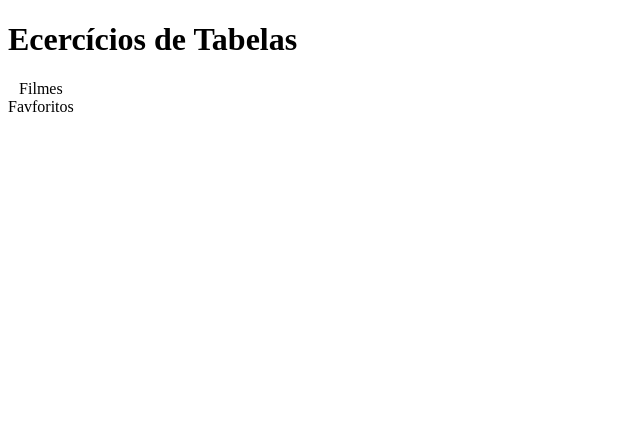
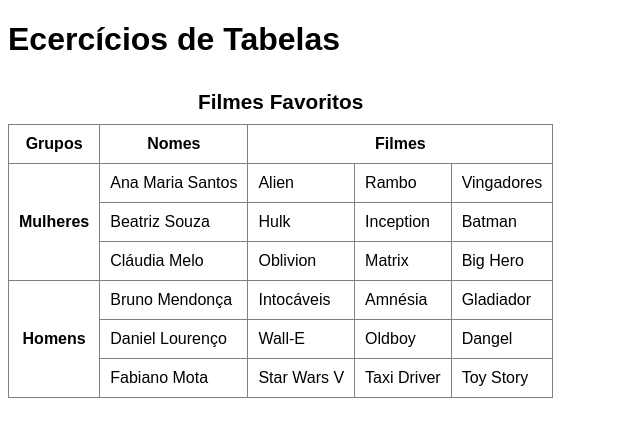
Before and after one commit to Mauricionizio/html-css, a plain HTML site: page exercicios/ex023/tabelaoo4.html in a window 1280 px wide. Shown: the whole page, without its empty margins (0-640 px from the left). Drawn offline with Linux system fonts and the light colour scheme.

Commit message:
exercicio tabela 004

```diff
--- a/exercicios/ex023/tabelaoo4.html
+++ b/exercicios/ex023/tabelaoo4.html
@@ -4,18 +4,81 @@
     <meta charset="UTF-8">
     <meta name="viewport" content="width=device-width, initial-scale=1.0">
     <title>Tabelas</title>
+
+    <style>
+        body {
+            font-family: Arial, Helvetica, sans-serif;
+        }
+
+        table {
+            border-collapse: collapse;
+        }
+
+        caption {
+            font-size: 1.3em;
+            font-weight: bold;
+            padding: 10px;
+        }
+
+        th,td {
+            border: 1px solid gray;
+            padding: 10px;
+        }
+
+    </style>
 </head>
 <body>
     <h1>Ecercícios de Tabelas</h1>
     <table>
         <caption>
-            Filmes Favforitos
+            Filmes Favoritos
         </caption>
         <thead>
-
+            <tr>
+                <th scope="col">Grupos</th>
+                <th scope="col">Nomes</th>
+                <th colspan="3" scope="colgroup">Filmes</th>
+            </tr>
         </thead>
         <tbody>
-
+            <tr>
+                <th rowspan="3" scope="rowgroup">Mulheres</th>
+                <td>Ana Maria Santos</td>
+                <td>Alien</td>
+                <td>Rambo</td>
+                <td>Vingadores</td>
+            </tr>
+            <tr>
+                <td>Beatriz Souza</td>
+                <td>Hulk</td>
+                <td>Inception</td>
+                <td>Batman</td>
+            </tr>
+            <tr>
+                <td>Cláudia Melo</td>
+                <td>Oblivion</td>
+                <td>Matrix</td>
+                <td>Big Hero</td>
+            </tr>
+            <tr>
+                <th rowspan="3" scope="rowgroup">Homens</th>
+                <td>Bruno Mendonça</td>
+                <td>Intocáveis</td>
+                <td>Amnésia</td>
+                <td>Gladiador</td>
+            </tr>
+            <tr>
+                <td>Daniel Lourenço</td>
+                <td>Wall-E</td>
+                <td>Oldboy</td>
+                <td>Dangel</td>
+            </tr>
+            <tr>
+                <td>Fabiano Mota</td>
+                <td>Star Wars V</td>
+                <td>Taxi Driver</td>
+                <td>Toy Story</td>
+            </tr>
         </tbody>
     </table>
 </body>
```
